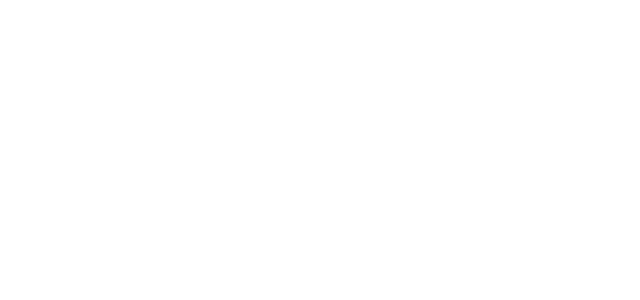
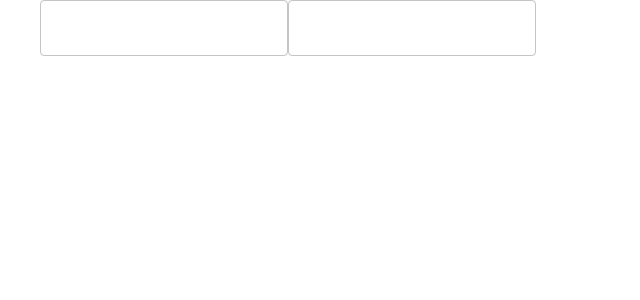
Before and after one commit to ShivharakhYadav/MediaHub, a React (Create React App) app: page / in a window 1280 px wide. Shown: the top 300 px of the page, without its empty margins (0-640 px from the left). Built offline with nearby package versions, Linux system fonts and the light colour scheme.

Commit message:
Prototype

```diff
--- a/package.json
+++ b/package.json
@@ -3,6 +3,9 @@
   "version": "0.1.0",
   "private": true,
   "dependencies": {
+    "@emotion/react": "^11.11.1",
+    "@emotion/styled": "^11.11.0",
+    "@mui/material": "^5.14.14",
     "@testing-library/jest-dom": "^5.17.0",
     "@testing-library/react": "^13.4.0",
     "@testing-library/user-event": "^13.5.0",
@@ -12,6 +15,7 @@
     "@types/react-dom": "^18.2.13",
     "react": "^18.2.0",
     "react-dom": "^18.2.0",
+    "react-router-dom": "^6.17.0",
     "react-scripts": "5.0.1",
     "typescript": "^4.9.5",
     "web-vitals": "^2.1.4"
--- a/src/App.tsx
+++ b/src/App.tsx
@@ -1,9 +1,20 @@
+import { BrowserRouter, Routes, Route } from "react-router-dom";
+import Register from '../src/pages/Register';
 import React from 'react';
 
 function App() {
   return (
-    <div>
-    </div>
+    <BrowserRouter>
+      <Routes>
+        <Route path="/" element={<Register />}>
+          {/* <Route */}
+          {/* <Route index element={<Home />} />
+          <Route path="blogs" element={<Blogs />} />
+          <Route path="contact" element={<Contact />} />
+          <Route path="*" element={<NoPage />} /> */}
+        </Route>
+      </Routes>
+    </BrowserRouter>
   );
 }
 
--- /dev/null
+++ b/src/components/inputBox.tsx
@@ -0,0 +1 @@
+export const d = {}
--- a/src/index.css
+++ b/src/index.css
@@ -1,13 +1,5 @@
 body {
   margin: 0;
-  font-family: -apple-system, BlinkMacSystemFont, 'Segoe UI', 'Roboto', 'Oxygen',
-    'Ubuntu', 'Cantarell', 'Fira Sans', 'Droid Sans', 'Helvetica Neue',
-    sans-serif;
-  -webkit-font-smoothing: antialiased;
-  -moz-osx-font-smoothing: grayscale;
+  padding: 0;
+  box-sizing: border-box;
 }
-
-code {
-  font-family: source-code-pro, Menlo, Monaco, Consolas, 'Courier New',
-    monospace;
-}
--- a/src/index.tsx
+++ b/src/index.tsx
@@ -1,7 +1,7 @@
 import React from 'react';
 import ReactDOM from 'react-dom/client';
 import App from './App';
-
+import './index.css'
 const root = ReactDOM.createRoot(
   document.getElementById('root') as HTMLElement
 );
--- /dev/null
+++ b/src/pages/Register.tsx
@@ -0,0 +1,14 @@
+import { Box, Container, TextField } from "@mui/material";
+function Register() {
+    return <>
+        <Container disableGutters>
+            <Box>
+                <TextField />
+                <TextField />
+
+            </Box>
+        </Container>
+    </>
+}
+
+export default Register;
```
Also changed, not shown: src/App.css (deleted, +0 -38 lines), 1 other file (tests, documents, lock files or other folders).
